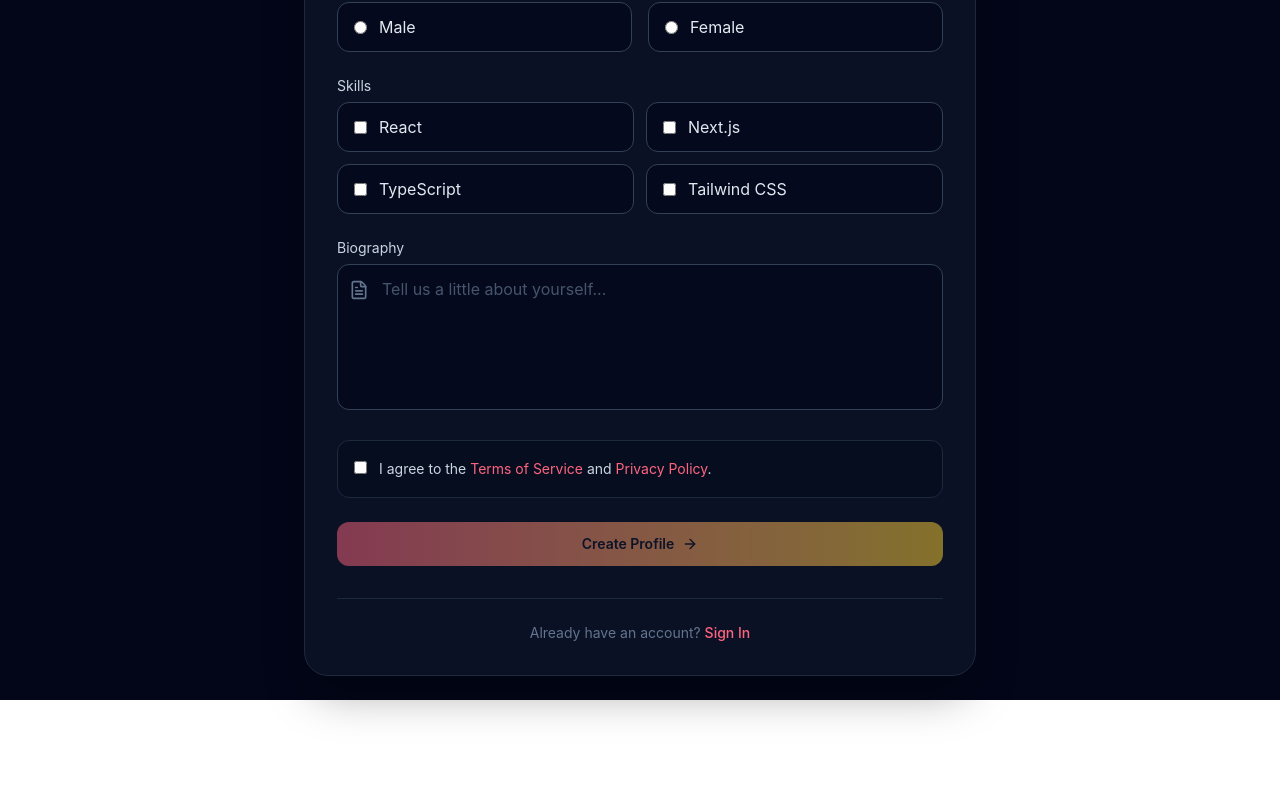
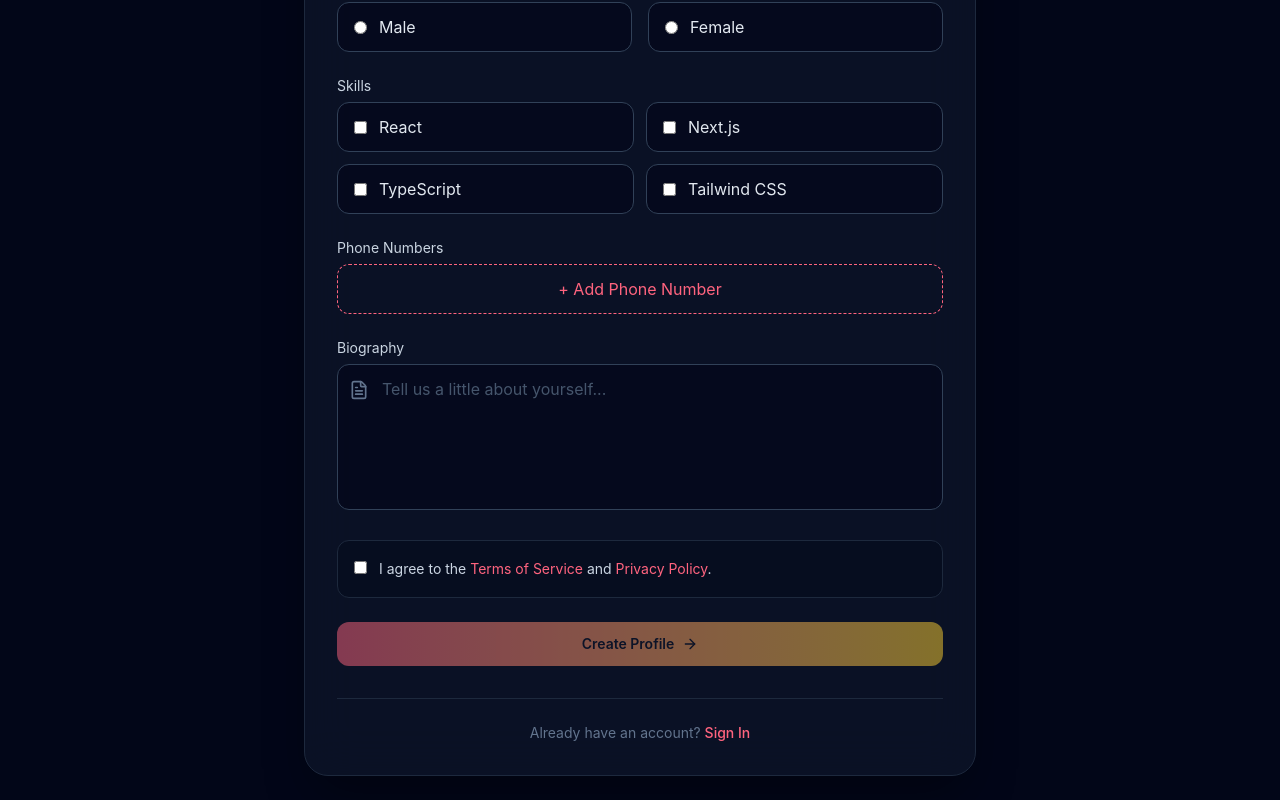
Before and after one commit to qasemB/ReactRHFCourse, a React (Vite) app: page / in a window 1280 px wide. Shown: the part 761-1561 px from the top of the page. Before the commit the page ends 1461 px from the top, so only its background shows below. Built offline with nearby package versions, Linux system fonts and the light colour scheme.

Commit message:
08-useFieldArray

```diff
--- a/src/components/UserProfileForm.tsx
+++ b/src/components/UserProfileForm.tsx
@@ -10,7 +10,7 @@ import {
     FileText,
     ArrowRight,
 } from "lucide-react";
-import { useForm } from "react-hook-form";
+import { useFieldArray, useForm } from "react-hook-form";
 import FormField from "./FormField";
 
 interface UserProfileFormData {
@@ -23,6 +23,9 @@ interface UserProfileFormData {
     skills: string[];
     biography: string;
     terms: boolean;
+    phoneNumbers: {
+        number: string;
+    }[];
 }
 
 export default function UserProfileForm () {
@@ -32,14 +35,32 @@ export default function UserProfileForm () {
         register,
         handleSubmit,
         formState: { errors },
-        watch
-    } = useForm<UserProfileFormData>();
+        watch,
+        control
+    } = useForm<UserProfileFormData>( {
+        // defaultValues: { phoneNumbers: [] }
+    } );
+
+    const {
+        fields,
+        append,
+        remove,
+    } = useFieldArray( {
+        control,
+        name: "phoneNumbers",
+        rules: {
+            required: "At least one phone number is required.",
+        },
+    } );
 
     const onSubmit = ( data: UserProfileFormData ) => {
         console.log( data );
     };
 
-    const terms = watch("terms")
+    const terms = watch( "terms" )
+
+    console.log(errors);
+
 
 
     return (
@@ -217,6 +238,43 @@ export default function UserProfileForm () {
                             </div>
                         </FormField>
 
+                        {/* Phone Numbers */ }
+                        <FormField label="Phone Numbers" error={ errors.phoneNumbers?.root?.message }>
+                            <div className="space-y-3">
+                                { fields.map( ( field, index ) => (
+                                    <FormField key={ field.id } label="" error={ errors.phoneNumbers?.[ index ]?.number?.message }>
+                                        <div className="flex items-center gap-2">
+                                            <input
+                                                { ...register( `phoneNumbers.${ index }.number`, { required: "Phone number is required." } ) }
+                                                placeholder="Phone Number"
+                                                className="flex-1 bg-slate-950/60 border border-slate-700 rounded-xl py-3 px-4 text-slate-100 outline-none transition focus:border-rose-400 focus:ring-2 focus:ring-rose-400/20"
+                                            />
+
+                                            <button
+                                                type="button"
+                                                onClick={ () => remove( index ) }
+                                                className="px-4 py-3 rounded-xl bg-red-500/20 text-red-400 hover:bg-red-500/30 transition"
+                                            >
+                                                Remove
+                                            </button>
+                                        </div>
+                                    </FormField>
+                                ) ) }
+
+                                <button
+                                    type="button"
+                                    onClick={ () =>
+                                        append( {
+                                            number: "",
+                                        } )
+                                    }
+                                    className="w-full rounded-xl border border-dashed border-rose-400 text-rose-400 py-3 hover:bg-rose-400/10 transition"
+                                >
+                                    + Add Phone Number
+                                </button>
+                            </div>
+                        </FormField>
+
                         {/* Biography */ }
                         <FormField label="Biography" error={ errors.biography?.message }>
                             <div className="relative">
@@ -247,8 +305,8 @@ export default function UserProfileForm () {
 
                         <button
                             type="submit"
-                            className={`w-full mt-2 bg-linear-to-r from-rose-400 to-amber-300 text-slate-900 font-semibold text-sm rounded-xl py-3 flex items-center justify-center gap-2 transition hover:brightness-105 active:scale-[0.98] ${!terms && "opacity-50 pointer-events-none"}`}
-                            disabled={!terms}
+                            className={ `w-full mt-2 bg-linear-to-r from-rose-400 to-amber-300 text-slate-900 font-semibold text-sm rounded-xl py-3 flex items-center justify-center gap-2 transition hover:brightness-105 active:scale-[0.98] ${ !terms && "opacity-50 pointer-events-none" }` }
+                            disabled={ !terms }
                         >
                             Create Profile
                             <ArrowRight className="w-4 h-4" />
```
